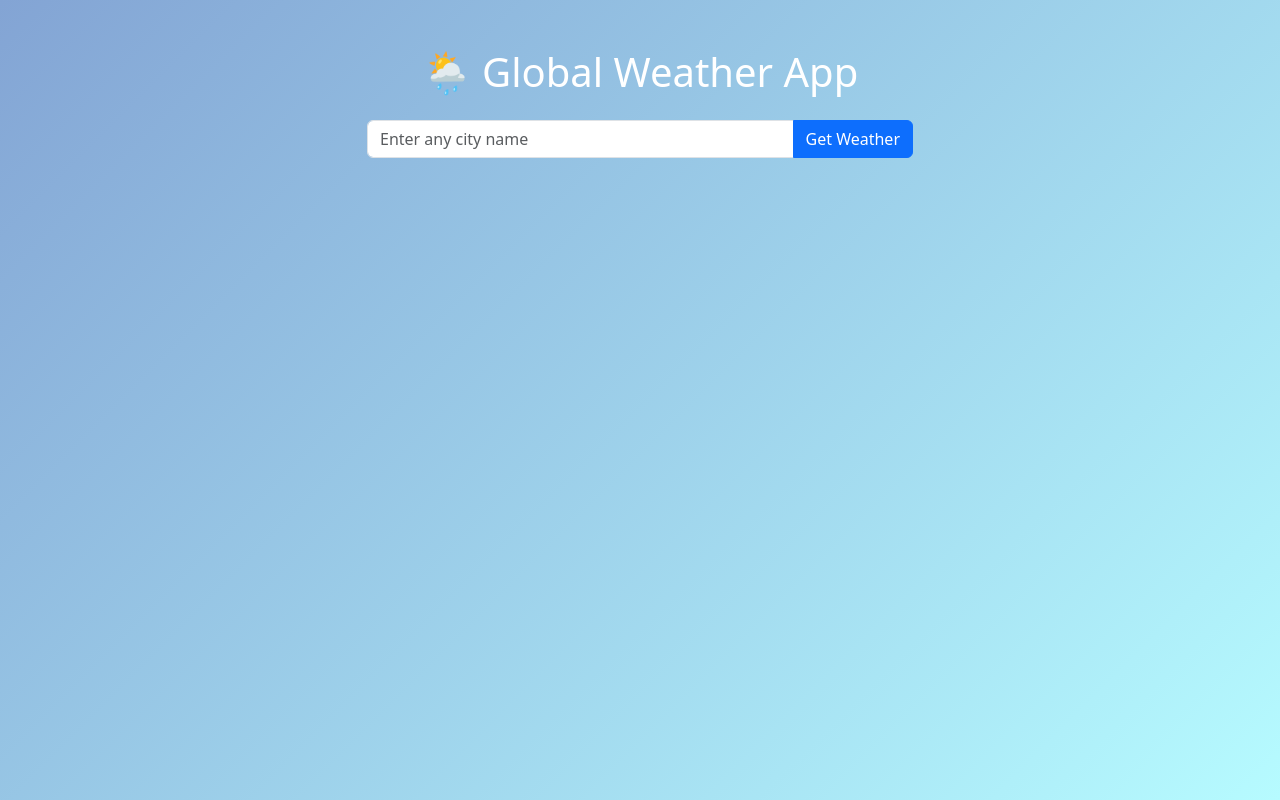
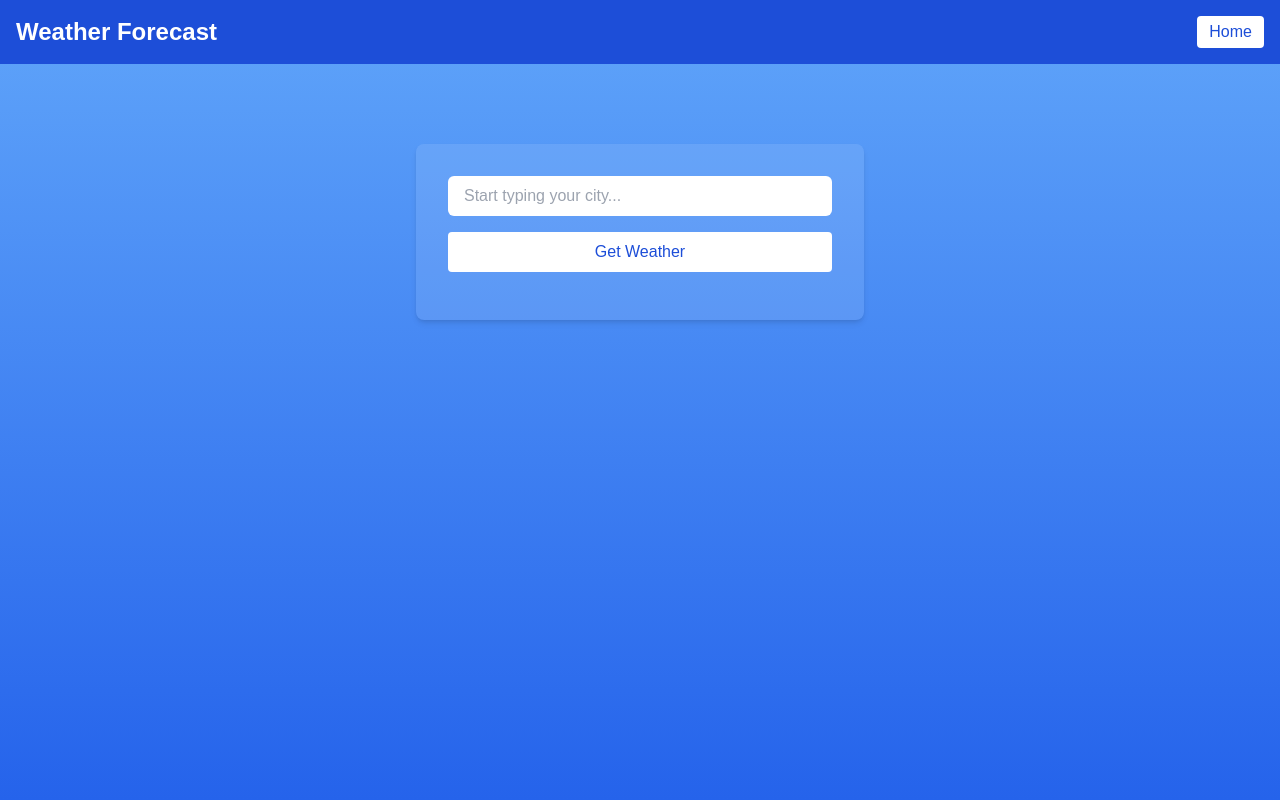
Before and after one commit to 842005-dev/weather_app, a Flask app: page / in a window 1280 px wide. Run offline with Flask 3, Linux system fonts and the light colour scheme; some libraries are stand-ins or nearby versions.

Commit message:
Initial full project with Home & autosuggest

```diff
--- a/app.py
+++ b/app.py
@@ -2,63 +2,34 @@ from flask import Flask, render_template, request, jsonify
 import requests
 
 app = Flask(__name__)
-
-weather_details = {
-    0: ("Clear sky", "clear"),
-    1: ("Mainly clear", "clear"),
-    2: ("Partly cloudy", "cloudy"),
-    3: ("Overcast", "cloudy"),
-    45: ("Fog", "fog"),
-    48: ("Fog", "fog"),
-    51: ("Drizzle", "rain"),
-    53: ("Drizzle", "rain"),
-    55: ("Drizzle", "rain"),
-    61: ("Rain", "rain"),
-    63: ("Rain", "rain"),
-    65: ("Heavy rain", "rain"),
-    71: ("Snow", "snow"),
-    73: ("Snow", "snow"),
-    75: ("Heavy snow", "snow"),
-    95: ("Thunderstorm", "thunder"),
-}
 
 @app.route('/')
 def index():
     return render_template('index.html')
 
 @app.route('/weather')
-def weather():
+def get_weather():
     city = request.args.get('city')
     if not city:
-        return jsonify({'error': 'City required'}), 400
+        return jsonify({'error': 'No city provided'}), 400
 
-    geo_url = f"https://nominatim.openstreetmap.org/search?city={city}&format=json&limit=1"
-    geo = requests.get(geo_url, headers={'User-Agent': 'weather-app'})
-    if geo.status_code != 200 or not geo.json():
-        return jsonify({'error': 'City not found'}), 400
+    geo_url = f"https://geocoding-api.open-meteo.com/v1/search?name={city}"
+    geo_res = requests.get(geo_url).json()
+    if 'results' not in geo_res:
+        return jsonify({'error': 'City not found'}), 404
 
-    data = geo.json()[0]
-    lat, lon = data['lat'], data['lon']
+    lat = geo_res['results'][0]['latitude']
+    lon = geo_res['results'][0]['longitude']
 
-    api_url = f"https://api.open-meteo.com/v1/forecast?latitude={lat}&longitude={lon}&current_weather=true&daily=temperature_2m_max,temperature_2m_min,weathercode&timezone=auto"
-    weather = requests.get(api_url).json()
+    weather_url = f"https://api.open-meteo.com/v1/forecast?latitude={lat}&longitude={lon}&current_weather=true"
+    weather_res = requests.get(weather_url).json()
+    weather = weather_res.get('current_weather', {})
 
-    current = weather['current_weather']
-    daily = weather['daily']
-
-    code = current['weathercode']
-    description, condition = weather_details.get(code, ("Unknown", "clear"))
-
-    result = {
-        'city': city.title(),
-        'temperature': current['temperature'],
-        'windspeed': current['windspeed'],
-        'description': description,
-        'condition': condition,
-        'temp_max': daily['temperature_2m_max'][0],
-        'temp_min': daily['temperature_2m_min'][0]
-    }
-    return jsonify(result)
+    return jsonify({
+        'city': city,
+        'temperature': weather.get('temperature'),
+        'windspeed': weather.get('windspeed')
+    })
 
 if __name__ == '__main__':
     app.run(debug=True)
--- a/static/script.js
+++ b/static/script.js
@@ -1,45 +1,42 @@
-document.getElementById('getWeather').addEventListener('click', () => {
-  const city = document.getElementById('city').value.trim();
+async function getWeather() {
+  const city = document.getElementById("cityInput").value;
   if (!city) {
-    alert('Please enter a city!');
+    alert("Please enter a city name!");
     return;
   }
 
-  fetch(`/weather?city=${city}`)
-    .then(res => res.json())
-    .then(data => {
-      if (data.error) {
-        alert(data.error);
-        return;
-      }
+  const res = await fetch(`/weather?city=${city}`);
+  const data = await res.json();
 
-      document.getElementById('weatherCity').innerText = data.city;
-      document.getElementById('weatherDesc').innerText = data.description;
-      document.getElementById('weatherTemp').innerText = `Temp: ${data.temperature}°C`;
-      document.getElementById('weatherMaxMin').innerText = `Max: ${data.temp_max}°C | Min: ${data.temp_min}°C`;
-      document.getElementById('weatherWind').innerText = `Windspeed: ${data.windspeed} km/h`;
+  if (data.error) {
+    document.getElementById("weatherResult").innerHTML = `<p class="text-red-200">${data.error}</p>`;
+  } else {
+    document.getElementById("weatherResult").innerHTML = `
+      <p><strong>City:</strong> ${data.city}</p>
+      <p><strong>Temperature:</strong> ${data.temperature} °C</p>
+      <p><strong>Windspeed:</strong> ${data.windspeed} km/h</p>
+    `;
+  }
+}
 
-      document.getElementById('result').classList.remove('d-none');
+async function suggestCities() {
+  const input = document.getElementById("cityInput");
+  const query = input.value;
+  if (query.length < 2) return;
 
-      const bg = document.querySelector('.bg-overlay');
-      if (data.condition === 'clear') {
-        bg.style.background = 'linear-gradient(135deg, #fceabb, #f8b500)';
-      } else if (data.condition === 'cloudy') {
-        bg.style.background = 'linear-gradient(135deg, #bdc3c7, #2c3e50)';
-      } else if (data.condition === 'rain') {
-        bg.style.background = 'linear-gradient(135deg, #4e54c8, #8f94fb)';
-      } else if (data.condition === 'snow') {
-        bg.style.background = 'linear-gradient(135deg, #e0eafc, #cfdef3)';
-      } else if (data.condition === 'thunder') {
-        bg.style.background = 'linear-gradient(135deg, #0f2027, #203a43, #2c5364)';
-      } else if (data.condition === 'fog') {
-        bg.style.background = 'linear-gradient(135deg, #757f9a, #d7dde8)';
-      } else {
-        bg.style.background = 'linear-gradient(135deg, #83a4d4, #b6fbff)';
-      }
-    })
-    .catch(err => {
-      console.error(err);
-      alert('Error fetching weather.');
+  const res = await fetch(`https://geocoding-api.open-meteo.com/v1/search?name=${query}`);
+  const data = await res.json();
+
+  const datalist = document.getElementById("suggestions");
+  datalist.innerHTML = "";
+
+  if (data.results) {
+    data.results.forEach(city => {
+      const option = document.createElement("option");
+      option.value = city.name;
+      datalist.appendChild(option);
     });
-});
+  }
+}
+
+document.getElementById("cityInput").addEventListener("input", suggestCities);
--- a/static/style.css
+++ b/static/style.css
@@ -1,27 +1,3 @@
 body {
-  min-height: 100vh;
-  overflow: hidden;
-  position: relative;
+  font-family: Arial, sans-serif;
 }
-
-.bg-overlay {
-  position: fixed;
-  top: 0; left: 0; right: 0; bottom: 0;
-  z-index: 1;
-  background: linear-gradient(135deg, #83a4d4, #b6fbff); /* ✅ DEFAULT background! */
-  background-size: cover;
-  background-position: center;
-  transition: background 1s ease;
-}
-
-.glass-card {
-  background: rgba(255, 255, 255, 0.15);
-  border-radius: 16px;
-  backdrop-filter: blur(20px);
-  box-shadow: 0 8px 32px rgba(31, 38, 135, 0.37);
-  border: 1px solid rgba(255, 255, 255, 0.18);
-}
-
-h1, p {
-  color: #fff;
-}
--- a/templates/index.html
+++ b/templates/index.html
@@ -2,33 +2,37 @@
 <html lang="en">
 <head>
   <meta charset="UTF-8" />
-  <title>🌍 Weather Forecast</title>
-  <link href="https://cdn.jsdelivr.net/npm/bootstrap@5.3.0/dist/css/bootstrap.min.css" rel="stylesheet" />
+  <meta name="viewport" content="width=device-width, initial-scale=1.0"/>
+  <title>Weather Forecast</title>
+  <script src="https://cdn.tailwindcss.com"></script>
   <link rel="stylesheet" href="/static/style.css" />
 </head>
-
-<body>
-  <div class="bg-overlay"></div>
-
-  <div class="container py-5 position-relative" style="z-index: 2;">
-    <h1 class="mb-4 text-center text-white">🌦️ Global Weather App</h1>
-
-    <div class="row justify-content-center">
-      <div class="col-md-6">
-        <div class="input-group mb-3">
-          <input type="text" id="city" class="form-control" placeholder="Enter any city name" />
-          <button id="getWeather" class="btn btn-primary">Get Weather</button>
-        </div>
-
-        <div id="result" class="card glass-card p-4 shadow-sm d-none text-white border-0 text-center">
-          <h5 id="weatherCity"></h5>
-          <p id="weatherDesc"></p>
-          <p id="weatherTemp"></p>
-          <p id="weatherMaxMin"></p>
-          <p id="weatherWind"></p>
-        </div>
+<body class="min-h-screen flex flex-col items-center justify-start bg-gradient-to-b from-blue-400 to-blue-600 text-white">
+  <!-- Navbar -->
+  <div class="w-full flex justify-between items-center p-4 bg-blue-700">
+    <h1 class="text-2xl font-bold">Weather Forecast</h1>
+    <div class="relative group">
+      <button class="bg-white text-blue-700 px-3 py-1 rounded hover:bg-gray-100">Home</button>
+      <div class="absolute right-0 mt-2 hidden group-hover:block bg-white text-black rounded shadow p-4 w-64 text-sm">
+        <p class="font-semibold">Patel Dev Mayurbhai</p>
+        <p>Email: <a href="mailto:pdev20203@gmail.com" class="text-blue-500">pdev20203@gmail.com</a></p>
+        <p>LinkedIn: <a href="https://www.linkedin.com/in/dev-patel-bb4556360" target="_blank" class="text-blue-500">dev-patel</a></p>
       </div>
     </div>
+  </div>
+
+  <!-- Main -->
+  <div class="max-w-md w-full mt-20 p-8 bg-white bg-opacity-10 rounded-lg shadow-md">
+    <input
+      id="cityInput"
+      type="text"
+      list="suggestions"
+      placeholder="Start typing your city..."
+      class="w-full px-4 py-2 rounded-md mb-4 text-black"
+    />
+    <datalist id="suggestions"></datalist>
+    <button onclick="getWeather()" class="bg-white text-blue-700 px-4 py-2 rounded hover:bg-gray-200 w-full">Get Weather</button>
+    <div id="weatherResult" class="mt-4"></div>
   </div>
 
   <script src="/static/script.js"></script>
```
Also changed, not shown: templates/404.html (added), 1 other file.
